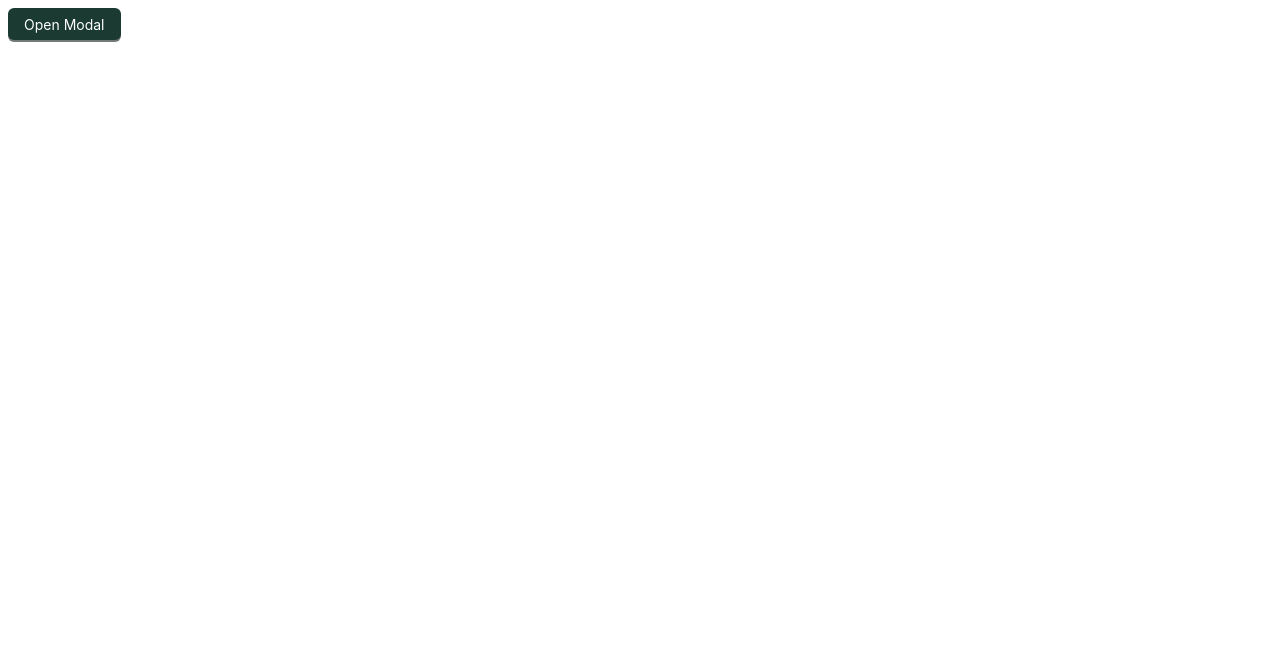
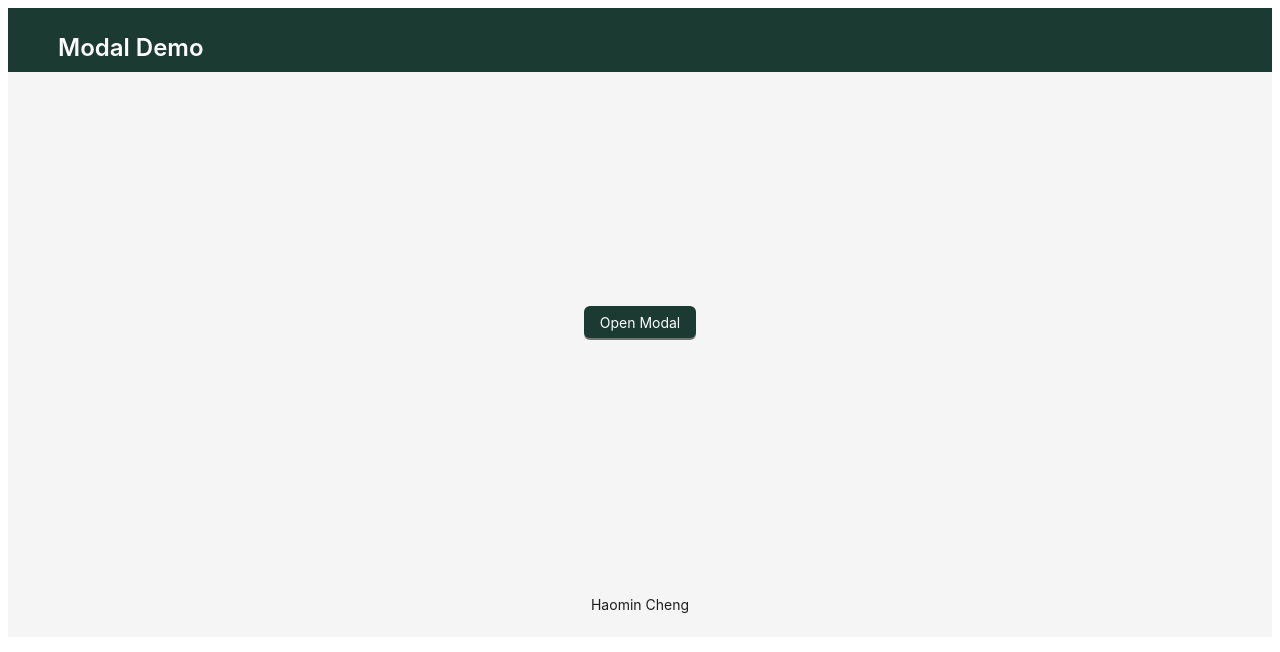
Before and after one commit to ha0min/ModalDemo, a Next.js app: page / in a window 1280 px wide. Shown: the top 652 px of the page. Built offline with nearby package versions, Linux system fonts and the light colour scheme.

Commit message:
feat: add layout for demo page

```diff
--- a/src/pages/index.tsx
+++ b/src/pages/index.tsx
@@ -1,9 +1,14 @@
-import {Button, Col, Modal, Row, Skeleton, Alert, message, ConfigProvider} from 'antd';
+import {Button, Col, Modal, Row, Skeleton, Alert, message, ConfigProvider, Layout} from 'antd';
 import React, {useState} from 'react';
 import {CloseOutlined} from '@ant-design/icons';
 import {useDecision, useOrder} from "@/utils/common";
 import {OrderData} from "@/compiler/types";
 import {OrderModal} from "@/components/order-modal";
+import {Typography} from "antd";
+
+const {Title} = Typography;
+
+const {Header, Content, Footer} = Layout;
 
 export default function Home() {
     const [open, setOpen] = useState(false);
@@ -96,6 +101,8 @@ export default function Home() {
             });
     }
 
+
+
     return (
         <ConfigProvider
             theme={{
@@ -104,11 +111,28 @@ export default function Home() {
                 },
             }}
         >
-            <div
+            <Layout className="layout">
+                <Header
+                    style={{
+                        backgroundColor: '#1a3a32',
+                        }}
                 >
+                    <Title level={3} style={{color:'white'}}>Modal Demo</Title>
+                </Header>
+                <Content style={{
+                    padding: '0 50px',
+                    minHeight: '500px',
+                    display: 'flex',
+                    justifyContent: 'center',
+                    alignItems: 'center',
+                }}>
+
                     <Button type='primary' onClick={showModal}>
                         Open Modal
                     </Button>
+                </Content>
+                <Footer style={{textAlign: 'center'}}>Haomin Cheng</Footer>
+            </Layout>
             <Modal
                 title={null}
                 footer={null}
@@ -145,7 +169,6 @@ export default function Home() {
                     }
                 </Skeleton>
             </Modal>
-            </div>
         </ConfigProvider>
     )
 }
```
Lines whose indentation alone changed are shown as unchanged.
